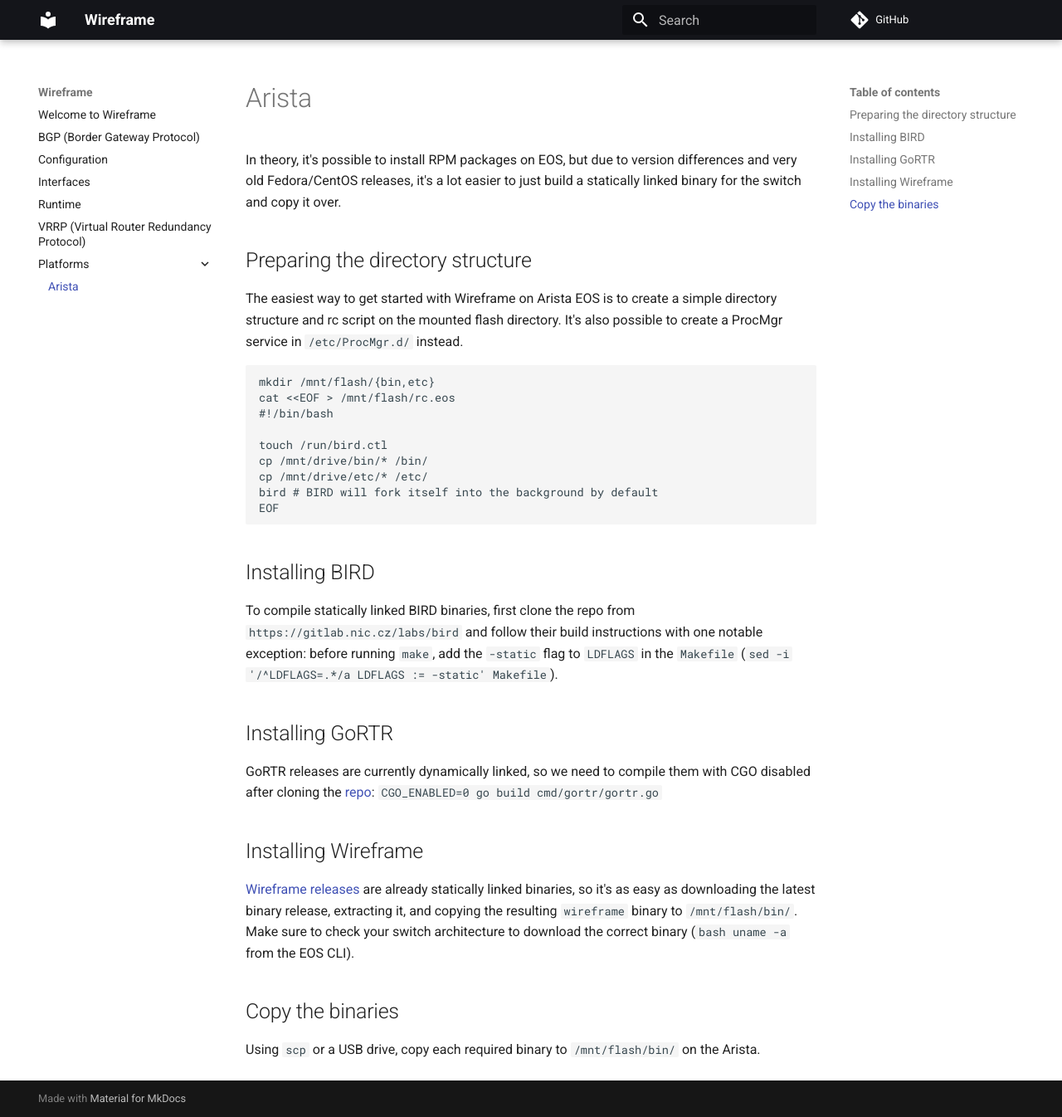
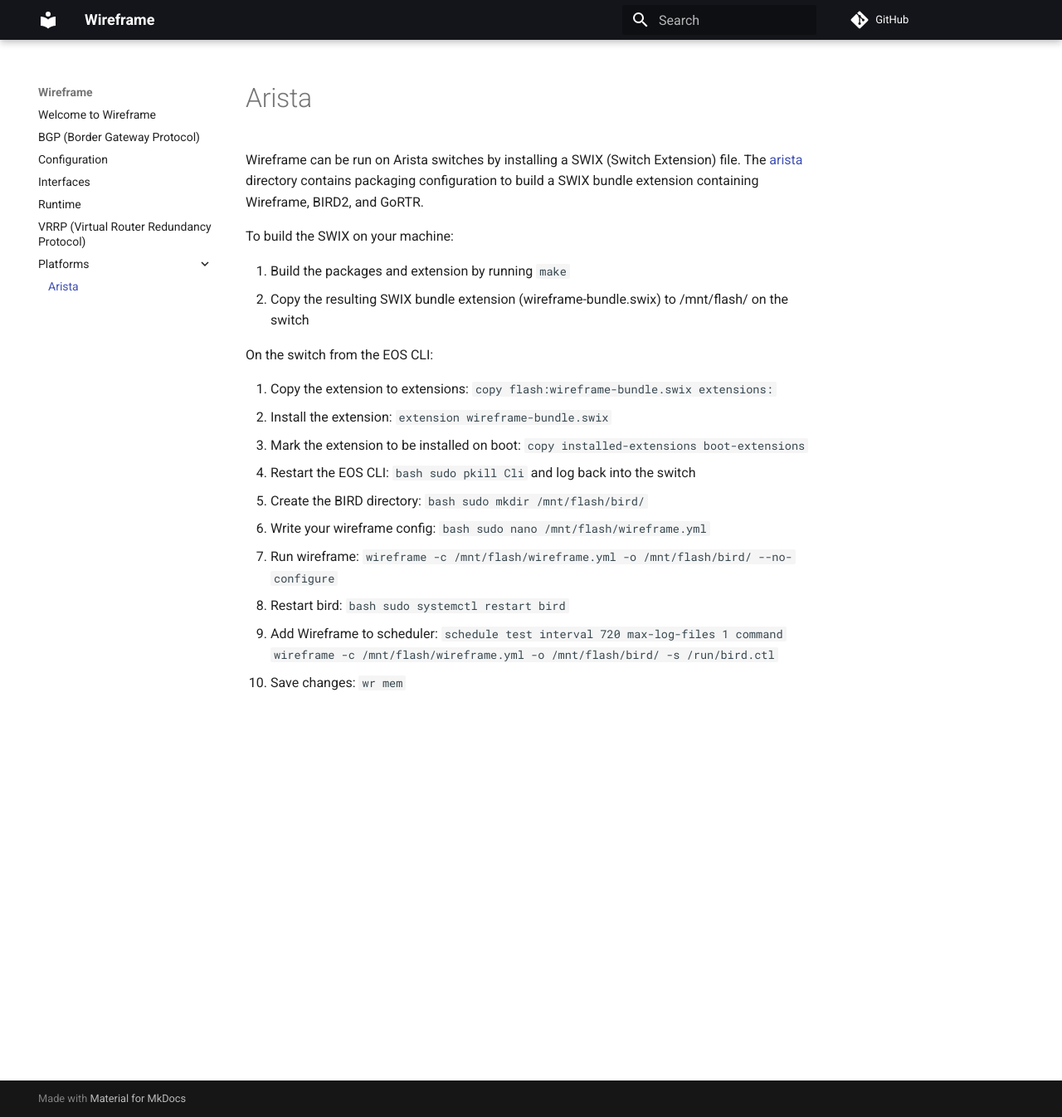
Before and after one commit to natesales/pathvector, an MkDocs documentation site: the page built from docs/platforms/arista.md, in a window 1280 px wide and 1346 px high. Shown: the whole window at 83% size. Built offline with MkDocs 1.6.1 and Material for MkDocs 9.7.7, drawn with Linux system fonts in a browser that asks for light colours; comment, search, counter and statistics services are not loaded.

Commit message:
add arista docs

````diff
--- a/docs/platforms/arista.md
+++ b/docs/platforms/arista.md
@@ -1,35 +1,21 @@
 # Arista
 
-In theory, it's possible to install RPM packages on EOS, but due to version differences and very old Fedora/CentOS releases, it's a lot easier to just build a statically linked binary for the switch and copy it over.
+Wireframe can be run on Arista switches by installing a SWIX (Switch Extension) file. The [arista](https://github.com/natesales/wireframe/tree/main/arista) directory contains packaging configuration to build a SWIX bundle extension containing Wireframe, BIRD2, and GoRTR.
 
-## Preparing the directory structure
+To build the SWIX on your machine:
 
-The easiest way to get started with Wireframe on Arista EOS is to create a simple directory structure and rc script on the mounted flash directory. It's also possible to create a ProcMgr service in `/etc/ProcMgr.d/` instead.
+1. Build the packages and extension by running `make`
+2. Copy the resulting SWIX bundle extension (wireframe-bundle.swix) to /mnt/flash/ on the switch
 
-```bash
-mkdir /mnt/flash/{bin,etc}
-cat <<EOF > /mnt/flash/rc.eos
-#!/bin/bash
+On the switch from the EOS CLI:
 
-touch /run/bird.ctl
-cp /mnt/drive/bin/* /bin/
-cp /mnt/drive/etc/* /etc/
-bird # BIRD will fork itself into the background by default
-EOF
-```
-
-## Installing BIRD
-
-To compile statically linked BIRD binaries, first clone the repo from `https://gitlab.nic.cz/labs/bird` and follow their build instructions with one notable exception: before running `make`, add the `-static` flag to `LDFLAGS` in the `Makefile` (`sed -i '/^LDFLAGS=.*/a LDFLAGS := -static' Makefile`).
-
-## Installing GoRTR
-
-GoRTR releases are currently dynamically linked, so we need to compile them with CGO disabled after cloning the [repo](https://github.com/cloudflare/gortr): `CGO_ENABLED=0 go build cmd/gortr/gortr.go`
-
-## Installing Wireframe
-
-[Wireframe releases](https://github.com/natesales/wireframe/releases/) are already statically linked binaries, so it's as easy as downloading the latest binary release, extracting it, and copying the resulting `wireframe` binary to `/mnt/flash/bin/`. Make sure to check your switch architecture to download the correct binary (`bash uname -a` from the EOS CLI).
-
-## Copy the binaries
-
-Using `scp` or a USB drive, copy each required binary to `/mnt/flash/bin/` on the Arista.
+1. Copy the extension to extensions: `copy flash:wireframe-bundle.swix extensions:`
+2. Install the extension: `extension wireframe-bundle.swix`
+3. Mark the extension to be installed on boot: `copy installed-extensions boot-extensions`
+4. Restart the EOS CLI: `bash sudo pkill Cli` and log back into the switch
+5. Create the BIRD directory: `bash sudo mkdir /mnt/flash/bird/`
+6. Write your wireframe config: `bash sudo nano /mnt/flash/wireframe.yml`
+7. Run wireframe: `wireframe -c /mnt/flash/wireframe.yml -o /mnt/flash/bird/ --no-configure`
+8. Restart bird: `bash sudo systemctl restart bird`
+9. Add Wireframe to scheduler: `schedule test interval 720 max-log-files 1 command wireframe -c /mnt/flash/wireframe.yml -o /mnt/flash/bird/ -s /run/bird.ctl`
+10. Save changes: `wr mem`
````
Also changed, not shown: arista/README.md (deleted, +0 -19 lines).
